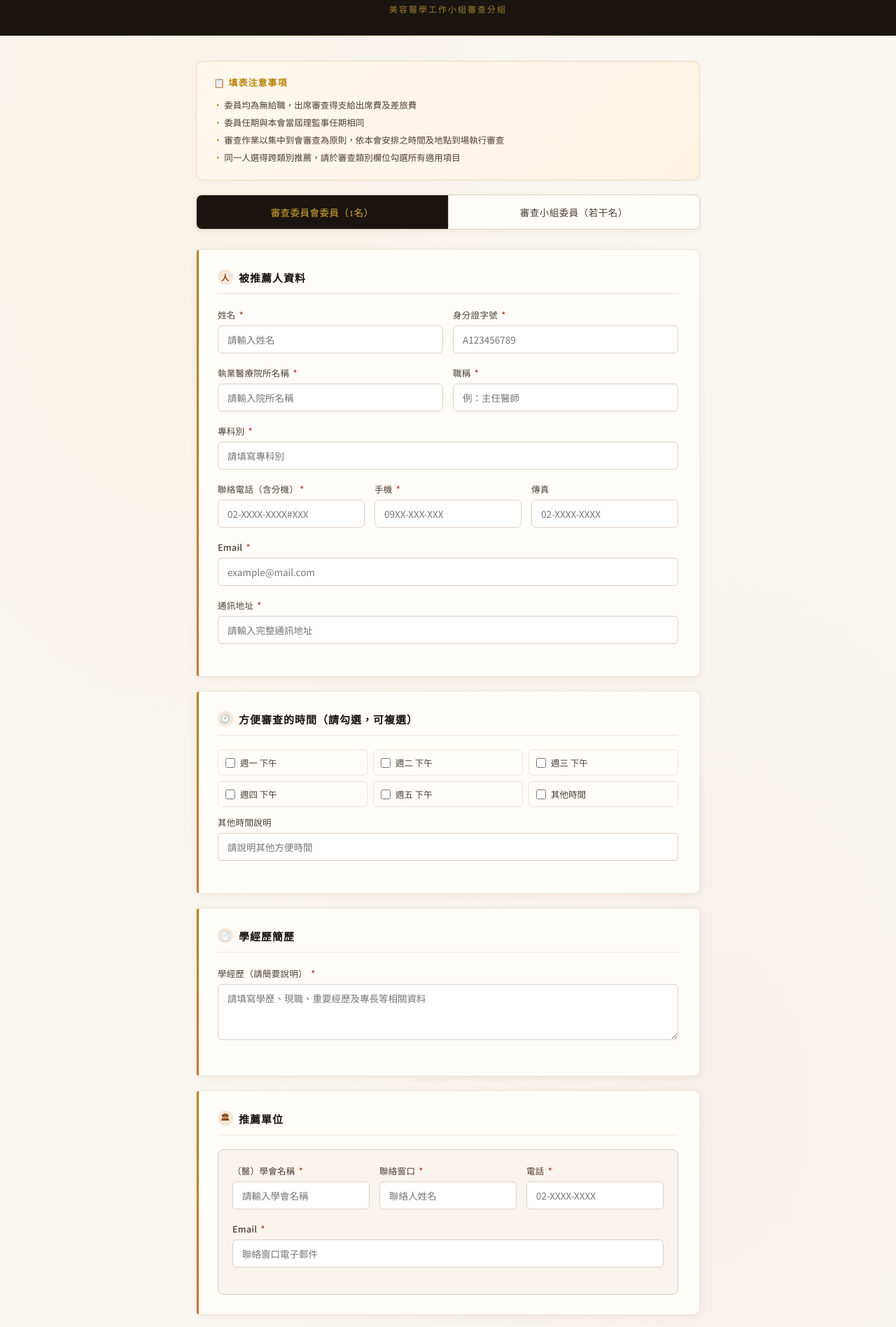
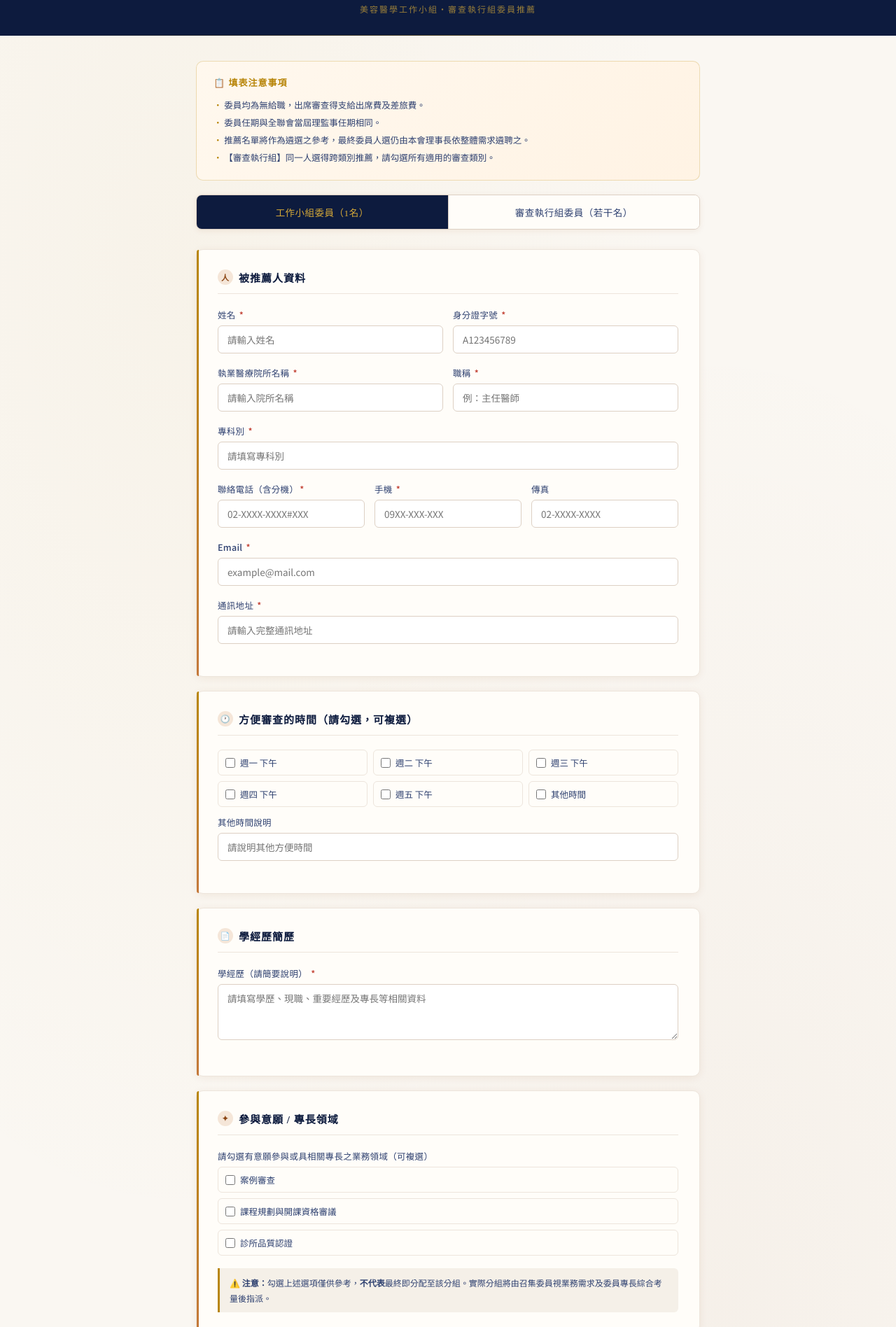
Before and after one commit to tmacal1050606/beauty-medical-form, a plain HTML site: page index.html in a window 1280 px wide. Shown: the part 139-2035 px from the top of the page at 70% size. Drawn offline with Linux system fonts and the light colour scheme.

Commit message:
Add files via upload

```diff
--- a/index.html
+++ b/index.html
@@ -9,8 +9,8 @@
   :root {
     --cream: #FAF7F2;
     --warm-white: #FFFDF9;
-    --ink: #1A1510;
-    --ink-light: #4A3F35;
+    --ink: #0D1B3E;
+    --ink-light: #2E4070;
     --accent: #8B4513;
     --accent-light: #C4783A;
     --accent-pale: #F5E6D8;
@@ -444,7 +444,7 @@
 <div class="page-header">
   <div class="org-name">中華民國醫師公會全國聯合會</div>
   <div class="page-title">特定美容醫學處置及美容醫學手術<br>案例審查委員推薦表</div>
-  <div class="page-subtitle">美容醫學工作小組審查分組</div>
+  <div class="page-subtitle">美容醫學工作小組・審查執行組委員推薦</div>
 </div>
 
 <div class="container">
@@ -452,23 +452,23 @@
   <div class="notice-card">
     <div class="notice-title">📋 填表注意事項</div>
     <ul class="notice-list">
-      <li>委員均為無給職，出席審查得支給出席費及差旅費</li>
-      <li>委員任期與本會當屆理監事任期相同</li>
-      <li>審查作業以集中到會審查為原則，依本會安排之時間及地點到場執行審查</li>
-      <li>同一人選得跨類別推薦，請於審查類別欄位勾選所有適用項目</li>
+      <li>委員均為無給職，出席審查得支給出席費及差旅費。</li>
+      <li>委員任期與全聯會當屆理監事任期相同。</li>
+      <li>推薦名單將作為遴選之參考，最終委員人選仍由本會理事長依整體需求遴聘之。</li>
+      <li>【審查執行組】同一人選得跨類別推薦，請勾選所有適用的審查類別。</li>
     </ul>
   </div>
 
   <div class="tab-switcher">
     <button class="tab-btn active" onclick="switchTab('committee')">
-      審查委員會委員（1名）
+      工作小組委員（1名）
     </button>
     <button class="tab-btn" onclick="switchTab('review')">
-      審查小組委員（若干名）
+      審查執行組委員（若干名）
     </button>
   </div>
 
-  <!-- Tab 1: 委員會委員 (1名) -->
+  <!-- Tab 1: 工作小組委員 (1名) -->
   <div id="tab-committee" class="form-section active">
     <form id="form-committee" onsubmit="handleSubmit(event, 'committee')">
 
@@ -553,7 +553,22 @@
       </div>
 
       <div class="card">
-        <div class="card-title"><span class="icon">🏛</span>推薦單位</div>
+        <div class="card-title"><span class="icon">✦</span>參與意願 / 專長領域</div>
+        <div class="field-group">
+          <label class="field-label">請勾選有意願參與或具相關專長之業務領域（可複選）</label>
+          <div style="display:flex; flex-direction:column; gap:8px; margin-top:6px;">
+            <label class="check-item"><input type="checkbox"><span>案例審查</span></label>
+            <label class="check-item"><input type="checkbox"><span>課程規劃與開課資格審議</span></label>
+            <label class="check-item"><input type="checkbox"><span>診所品質認證</span></label>
+          </div>
+        </div>
+        <div style="background:#F5F0E8; border-left:3px solid var(--gold); border-radius:0 6px 6px 0; padding:10px 14px; margin-top:4px; font-size:12px; color:var(--ink-light); line-height:1.8;">
+          ⚠️ <strong>注意：</strong>勾選上述選項僅供參考，<strong>不代表</strong>最終即分配至該分組。實際分組將由召集委員視業務需求及委員專長綜合考量後指派。
+        </div>
+      </div>
+
+      <div class="card">
+        <div class="card-title"><span class="icon">🏛</span>推薦單位（各部定專科醫學會 / 美容醫學相關學會 / 全聯會）</div>
         <div class="referrer-card">
           <div class="field-row col-3">
             <div class="field-group">
@@ -580,7 +595,7 @@
     </form>
   </div>
 
-  <!-- Tab 2: 審查小組委員 (若干名) -->
+  <!-- Tab 2: 審查執行組委員 (若干名) -->
   <div id="tab-review" class="form-section">
     <form id="form-review" onsubmit="handleSubmit(event, 'review')">
 
@@ -590,7 +605,7 @@
       <button type="button" class="add-row-btn" onclick="addCandidate()">＋ 新增被推薦人</button>
 
       <div class="card" style="margin-top:20px;">
-        <div class="card-title"><span class="icon">🏛</span>推薦單位</div>
+        <div class="card-title"><span class="icon">🏛</span>推薦單位（各部定專科醫學會 / 美容醫學相關學會 / 全聯會）</div>
         <div class="referrer-card">
           <div class="field-row col-3">
             <div class="field-group">
```
